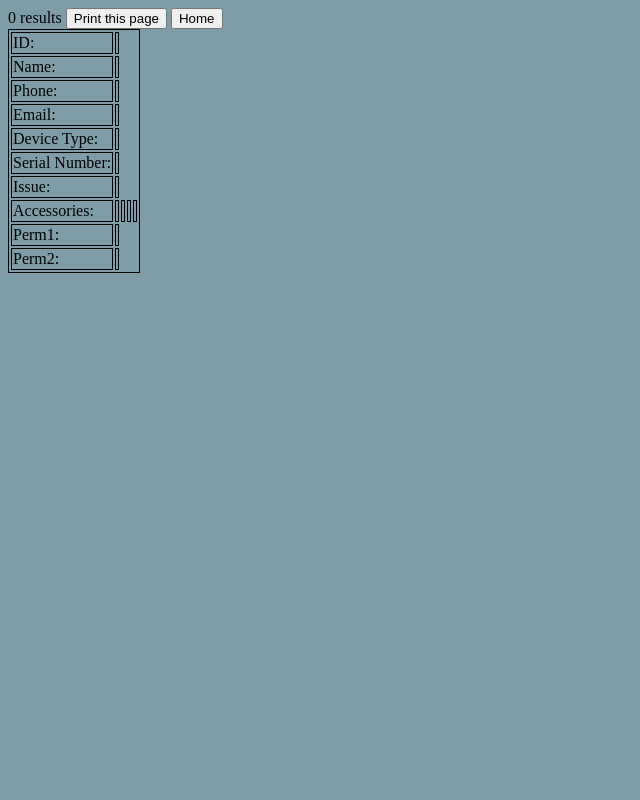
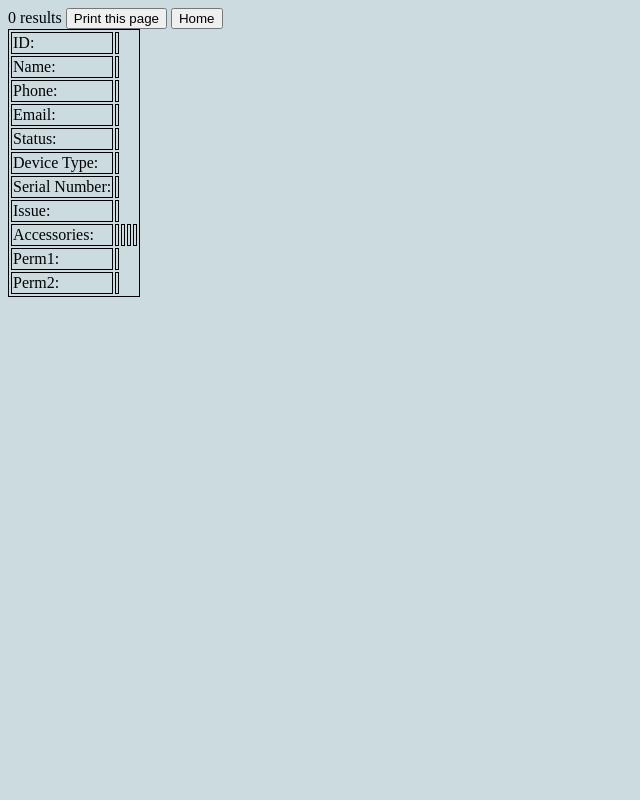
Before and after one commit to breekru/container_site, a PHP site: page /confirm.php in a window 1280 px wide. Shown: the whole page, without its empty margins (0-640 px from the left). Run offline with PHP 8.4, Linux system fonts and the light colour scheme; the visitor is signed in with stand-in values (Sample User, id 1); data that the repository does not hold is empty.

Commit message:
Added Status

```diff
--- a/src/DB Creation Script.sql
+++ b/src/DB Creation Script.sql
@@ -28,6 +28,7 @@ CREATE TABLE `intake` (
   `last_name` varchar(25) NOT NULL,
   `phone_num` varchar(25) NOT NULL,
   `email` varchar(25) NOT NULL,
+  `status` varchar(25) CHARACTER SET utf8mb4 COLLATE utf8mb4_0900_ai_ci NOT NULL,
   `dev_type` varchar(25) NOT NULL,
   `sn` varchar(25) NOT NULL,
   `issue` longtext NOT NULL,
@@ -48,4 +49,4 @@ insert into customer(first_name, last_name, phone_num, email) values (new.first_
 
 DELIMITER ;
 
--- 2022-02-08 11:11:00
+-- 2022-02-09 01:39:14
--- a/src/confirm.php
+++ b/src/confirm.php
@@ -53,6 +53,7 @@ if ($result->num_rows > 0) {
     $lname = $row["last_name"];
     $phonenum = $row["phone_num"];
     $email = $row["email"];
+    $status = $row["status"];
     $devtype = $row["dev_type"];
     $serial = $row["sn"];
     $issue = $row["issue"];
@@ -97,6 +98,10 @@ $conn->close();
         <td><?php echo $email; ?></td>
     </tr>
     <tr>
+        <td>Status: </td>
+        <td><?php echo $status; ?></td>
+    </tr>
+    <tr>
         <td>Device Type: </td>
         <td><?php echo $devtype; ?></td>
     </tr>    <tr>
--- a/src/dbsend.php
+++ b/src/dbsend.php
@@ -20,6 +20,7 @@ $_SESSION["l_name"] = $lname;
 
 $ph = $_POST['phone_num'];
 $em = $_POST['email'];
+$status = $_POST['status'];
 $device = $_POST['dev_type'];
 $serial = $_POST['sn'];
 $iss = $_POST['issue'];
@@ -31,7 +32,7 @@ $permission1 = $_POST['perm1'];
 $permission2 = $_POST['perm2'];
 
 
-$sql = "INSERT INTO intake (first_name, last_name, phone_num, email, dev_type, sn, issue, acc_power, acc_mouse, acc_keyboard, acc_hdd, perm1, perm2) VALUES ('$fname', '$lname', '$ph', '$em', '$device', '$serial', '$iss', '$power', '$mouse', '$keyboard', '$hdd', '$permission1', '$permission2')";
+$sql = "INSERT INTO intake (first_name, last_name, phone_num, email, status, dev_type, sn, issue, acc_power, acc_mouse, acc_keyboard, acc_hdd, perm1, perm2) VALUES ('$fname', '$lname', '$ph', '$em', '$status', '$device', '$serial', '$iss', '$power', '$mouse', '$keyboard', '$hdd', '$permission1', '$permission2')";
 
 
 
@@ -50,7 +51,7 @@ $_SESSION["l_id"] = $last_id;
 <html>
     <head>
         <title>Intake Created</title>
-        <meta http-equiv="Refresh" content="20; url='http://localhost/confirm.php'" />
+        <meta http-equiv="Refresh" content="2; url='http://localhost/confirm.php'" />
     </head>
 <body>
 
--- a/src/form.css
+++ b/src/form.css
@@ -1,5 +1,5 @@
 body {
-    background-color: rgb(126, 157, 168);
+    background-color: rgb(204, 219, 224);
   }
 
 input[type=text], select {
```
Also changed, not shown: src/index.php (+8 -0 lines), 1 other file.
